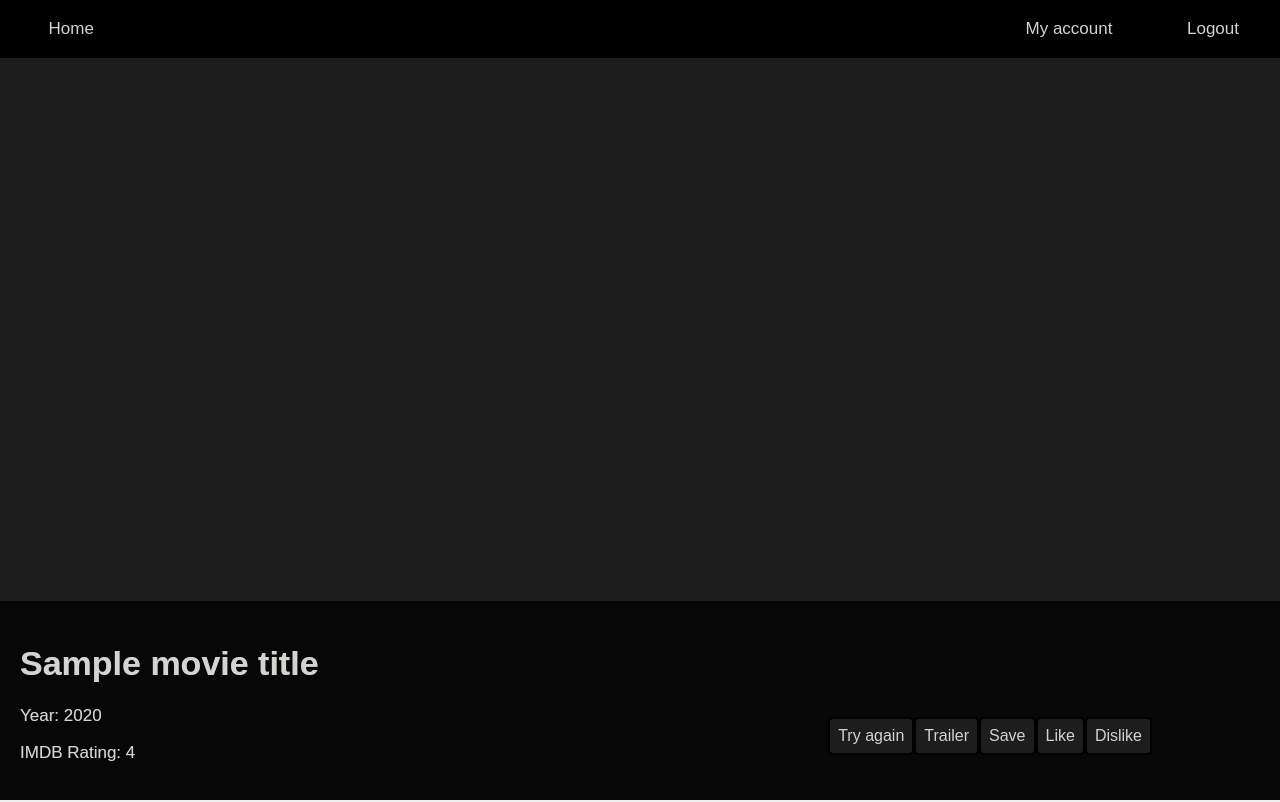
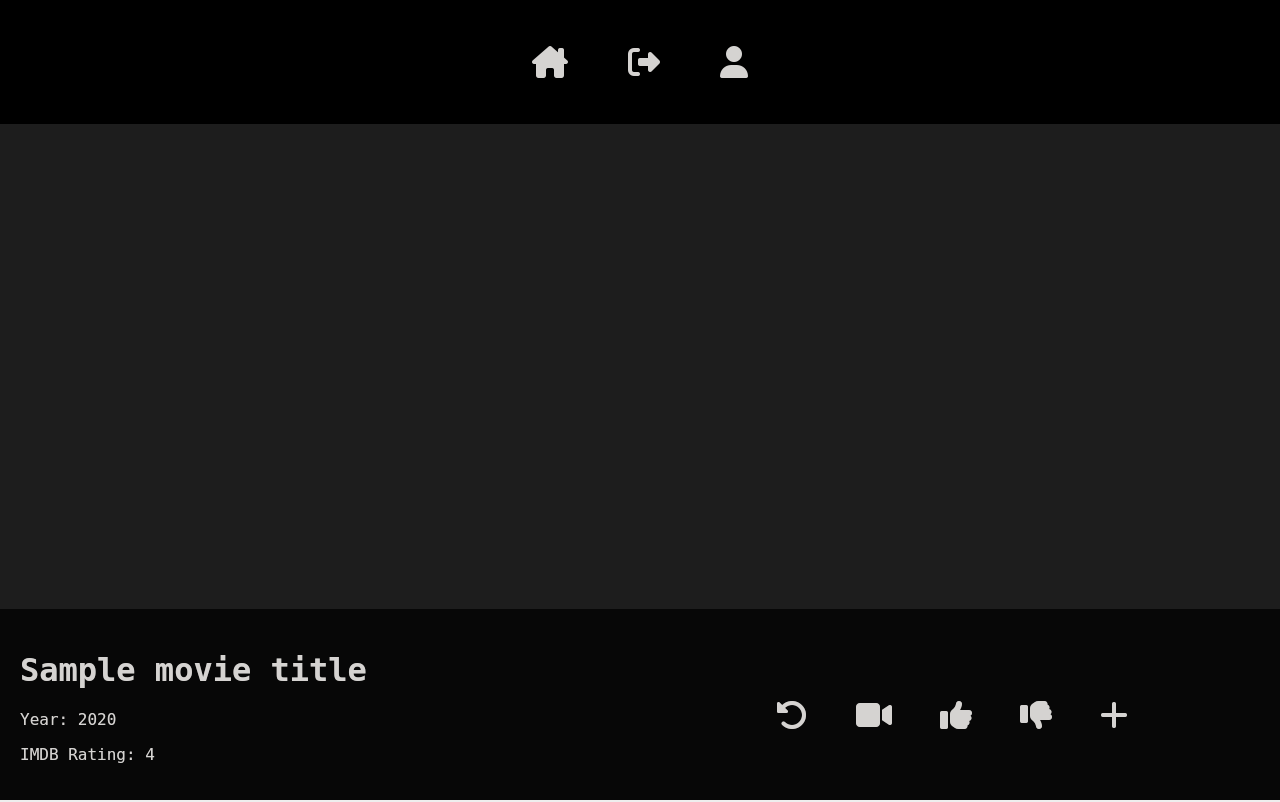
Before and after one commit to tomday8/WhistlejacketFinal, a Flask app: template templates/movies.html in a window 1280 px wide. Run offline with Flask 2, Linux system fonts and the light colour scheme; a user stored in the database is signed in; tables that the repository leaves empty hold one stand-in row (values such as "Sample post"); the template is opened without the code that fills it: most values are stand-ins (such as "Sample title", 1, 10 or a date in 2020); some libraries are stand-ins or nearby versions.

Commit message:
css styling and icons

```diff
--- a/app.py
+++ b/app.py
@@ -76,7 +76,7 @@ def home():
 def my_account():
     return render_template('account.html')
 
-@app.route("/movies")
+@app.route("/movies", methods=["GET", "POST"])
 def movies():
     movie = return_movie()
     movie_id = movie['id']
--- a/static/css/styles.css
+++ b/static/css/styles.css
@@ -1,39 +1,57 @@
 html{
     background-color: rgb(29, 29, 29);
     font-family: "Space Mono", monospace;
+    margin: 0;
 }
 
 main{
-    position: absolute;
-    top: 50%; left: 50%;
-    transform: translate(-50%,-50%);
     display: flex;
     flex-direction: column;
-    margin: auto;
     text-align: center;
+    color: rgb(213, 211, 209);
+    margin-top: auto;
     align-items: center;
-    color: rgb(213, 211, 209);
 }
 
+body{
+    margin: 0;
+    /* display: flex;
+    flex-direction: column;
+    justify-content: center;
+    height: 100vh;
+    width: 100vh; */
+}
 h1{
     padding: 1rem;
 }
 
 a {
-    /* border: solid 1px black; */
     border-radius: 5px;
     text-decoration: none;
     color: inherit;
-    padding: 1rem;
-    width: 7rem;
+    width: auto;
+    margin: 1rem;
+    padding: 14px 14px;
 }
 
-/* .moviebuttons{
-    padding: 2rem;
-} */
+i {
+    width: auto;
+    height: auto;
+}
+
+form{
+    display: flex;
+    flex-direction: column;
+    align-items: center;
+}
+
+#formid {
+    padding: 0.5rem;
+}
 
 input {
     border-radius: 5px;
+    padding: 0.5rem;
 }
 
 #newAccount {
@@ -42,34 +60,23 @@ input {
 }
 
 ul {
-    position: fixed;
-    top: 0;
-    left: 0;
-    width: 100%;
-    list-style-type: none;
+    display: flex;
     margin: 0;
-    padding: 5px;
-    overflow: hidden;
+    padding: 0;
+    justify-content: center;
 }
 
 li {
     display:flex;
     flex-direction: row;
-}
+    padding: 1rem;
 
-#right-nav {
-    width: 100%;
-}
-
-#rightBtn {
-    float: right;
 }
 
 li a {
-    display: block;
     color: rgb(213, 211, 209);
     text-align: center;
-    padding: 14px 16px;
+    padding: 14px 14px;
     text-decoration: none;
 }
 
@@ -78,12 +85,90 @@ li a:hover {
     background-color: #222;
 }
 
+a:hover {
+    background-color: #222;
+}
+
 #updateAccountForm {
  display: flex;
  flex-direction: column;
  float: left;
+ padding: 0.5rem;
 }
+
 
 input {
     float: left;
 }
+
+input[type=submit] {
+    margin: 0.5rem;
+}
+
+.content {
+    position: fixed;
+    bottom: 0;
+    background: rgba(0, 0, 0, 0.5);
+    color: rgb(213, 211, 209);
+    width: 100%;
+    padding: 20px;
+    display: flex;
+    align-items:baseline;
+  }
+
+  .moviebuttons {
+    color: rgb(213, 211, 209);
+    padding: 0.5rem;
+    cursor: pointer;
+    width: auto;
+  }
+
+  .moviebuttons:hover{
+    background-color: #222;
+  }
+
+  .video-container{
+    width: 100vw;
+    height: 100vh;
+  }
+
+  .allbuttons {
+    display: flex;
+    justify-content: right;
+    width: 90%;
+    position: absolute;
+    bottom: 45px;
+  }
+
+  iframe {
+    position: absolute;
+    top: 50%;
+    left: 50%;
+    width: 100vw;
+    height: 100vh;
+    transform: translate(-50%, -50%);
+    z-index: -1;
+  }
+
+  @media (min-aspect-ratio: 16/9) {
+    .video-container iframe {
+      /* height = 100 * (9 / 16) = 56.25 */
+      height: 56.25vw;
+    }
+  }
+
+  @media (max-aspect-ratio: 16/9) {
+    .video-container iframe {
+      /* width = 100 / (9 / 16) = 177.777777 */
+      width: 177.78vh;
+    }
+  }
+
+  #movieul {
+    background-color: rgba(0, 0, 0);
+    padding: 0;
+  }
+
+  .heading {
+    padding: 0;
+  }
--- a/templates/account.html
+++ b/templates/account.html
@@ -13,9 +13,9 @@
 <body>
 
     <main>
-    <h1>Account</h1>
+    <h1>ACCOUNT</h1>
       <form id="updateAccountForm" action="{{url_for('updateName')}}", method="post">
-        <input type="text" name="firstname" placeholder="{{current_user.firstname}}">
+        <input type="text" name="firstname" placeholder="{{current_user.firstname.upper()}}">
         <input type="hidden" name="user_id" value="{{current_user.id}}">
         <input type="submit" value="Update name">
       </form>
--- a/templates/movies.html
+++ b/templates/movies.html
@@ -5,112 +5,29 @@
     <meta http-equiv="X-UA-Compatible" content="IE=edge">
     <meta name="viewport" content="width=device-width, initial-scale=1.0">
     <link rel="stylesheet" href="static/css/styles.css">
+    <script src="https://kit.fontawesome.com/ddd4f252e7.js" crossorigin="anonymous"></script>
 </head>
 
-<style>
-
-body {
-  margin: 0;
-  font-family: sans-serif;
-  font-size: 17px;
-}
-
-.content {
-  position: fixed;
-  bottom: 0;
-  background: rgba(0, 0, 0, 0.5);
-  color: rgb(213, 211, 209);
-  width: 100%;
-  padding: 20px;
-  display: flex;
-  align-items:baseline;
-}
-
-.header {
-  position: fixed;
-  top: 0;
-  background: rgba(0, 0, 0, 0);
-  color: rgb(213, 211, 209);
-  width: 100%;
-  padding: 20px;
-}
-
-/* .moviebuttons {
-  color: rgb(213, 211, 209);
-  right: 0px;
-  text-decoration: none;
-  padding: 0.5rem;
-  width: 4rem;
-  background-color: rgb(91, 90, 89);
-} */
-
-.moviebuttons {
-  color: rgb(213, 211, 209);
-  text-decoration: none;
-  padding: 0.5rem;
-  background-color: rgb(29, 29, 29);
-  display: inline-block;
-  border: 2px solid black;
-  border-radius: 5px;
-  text-align: center;
-  font-size: 1rem;
-  cursor: pointer;
-  width: auto;
-}
-
-.video-container{
-  width: 100vw;
-  height: 100vh;
-}
-
-.heading {
-  padding: 0;
-}
-
-.allbuttons {
-  display: flex;
-  justify-content: right;
-  width: 90%;
-  position: absolute;
-  bottom: 45px;
-}
-
-iframe {
-  position: absolute;
-  top: 50%;
-  left: 50%;
-  width: 100vw;
-  height: 100vh;
-  transform: translate(-50%, -50%);
-}
-
-@media (min-aspect-ratio: 16/9) {
-  .video-container iframe {
-    /* height = 100 * (9 / 16) = 56.25 */
-    height: 56.25vw;
-  }
-}
-
-@media (max-aspect-ratio: 16/9) {
-  .video-container iframe {
-    /* width = 100 / (9 / 16) = 177.777777 */
-    width: 177.78vh;
-  }
-}
-
-ul {
-  background-color: rgba(0, 0, 0);
-}
-
-</style>
 </head>
 
 
+<ul id="movieul">
+  <li>
+      <a href="/"><i class="fa-solid fa-house-chimney fa-2x"></i></a>
+
+      {% if current_user.is_anonymous %}
+          <a href="{{ url_for('login') }}"><i class="fa-solid fa-right-to-bracket fa-2x"></i></a>
+      {% else %}
+          <a href="{{ url_for('logout') }}"><i class="fa-solid fa-right-from-bracket fa-2x"></i></a>
+          <a href="{{ url_for('my_account') }}"><i class="fa-solid fa-user fa-2x"></i></a>
+      {% endif %}
+
+  </li>
+</ul>
+
 <body>
 
-    <div>
       <iframe src={{background_link}}></iframe>
-       </div>
 
       <div class="content">
         <div>
@@ -119,69 +36,45 @@ ul {
         <p>IMDB Rating: {{movie_rating}}</p>
         </div>
       </div>
+
       <div class="allbuttons">
-          <a class="moviebuttons" href="/movies">Try again</a>
-          <a class="moviebuttons" href={{trailer_link}}>Trailer</a>
-
-
-          <form action="{{url_for('save')}}", method="post">
+        <a class="moviebuttons" href="/movies"><i class="fa-solid fa-rotate-left fa-2x"></i></a>
+        <a class="moviebuttons" href={{trailer_link}}><i class="fa-solid fa-video fa-2x"></i></a>
+        <form id="like-form" action="{{url_for('like')}}", method="post">
           <input type="hidden" name="user_id" value="{{current_user.id}}">
           <input type="hidden" name="movie_id" value="{{movie_id}}">
-            <input type="submit" value="Save" class="moviebuttons">
+          <input type="submit" style="display: none;">
+          <a class="moviebuttons" href="#" onclick="document.getElementById('like-form').submit()"><i class="fa-solid fa-thumbs-up fa-2x"></i></a>
         </form>
 
-          <!-- <form action="{{url_for('remove')}}", method="post">
+        <form id="dislike-form" action="{{url_for('dislike')}}", method="post">
           <input type="hidden" name="user_id" value="{{current_user.id}}">
           <input type="hidden" name="movie_id" value="{{movie_id}}">
-            <input type="submit" value="Remove">
+          <input type="submit" style="display: none;">
+          <a class="moviebuttons" href="#" onclick="document.getElementById('dislike-form').submit()"><i class="fa-solid fa-thumbs-down fa-2x"></i></a>
+        </form>
+
+        <form id="save-form" action="{{url_for('save')}}", method="post">
+          <input type="hidden" name="user_id" value="{{current_user.id}}">
+          <input type="hidden" name="movie_id" value="{{movie_id}}">
+          <input type="submit" style="display: none;"">
+          <a class="moviebuttons" href="#" onclick="document.getElementById('save-form').submit()"><i class="fa-solid fa-plus fa-2x"></i></a>
+        </form>
+
+        <!-- <form id="remove-form" action="{{url_for('remove')}}", method="post">
+          <input type="hidden" name="user_id" value="{{current_user.id}}">
+          <input type="hidden" name="movie_id" value="{{movie_id}}">
+          <input type="submit" style="display: none;">
+          <a class="moviebuttons" href="#" onclick="document.getElementById('remove-form').submit()"><i class="fa-solid fa-minus fa-2x"></i></a>
         </form> -->
 
-          <!-- <form action="{{url_for('like')}}", method="post">
+        <!-- <form id="neutral-form" action="{{url_for('neutral')}}", method="post">
           <input type="hidden" name="user_id" value="{{current_user.id}}">
           <input type="hidden" name="movie_id" value="{{movie_id}}">
-            <input type="submit" value="Like">
+          <input type="submit" style="display: none;">
+          <a class="moviebuttons" href="#" onclick="document.getElementById('neutral-form').submit()">Placeholder-neutral</a>
         </form> -->
-
-          <form action="{{url_for('like')}}" method="post">
-            <input type="hidden" name="user_id" value="{{current_user.id}}">
-            <input type="hidden" name="movie_id" value="{{movie_id}}">
-            <input  type="submit" value="Like" class="moviebuttons">
-        </form>
-
-          <form action="{{url_for('dislike')}}", method="post">
-            <input type="hidden" name="user_id" value="{{current_user.id}}">
-            <input type="hidden" name="movie_id" value="{{movie_id}}">
-            <input class="moviebuttons" type="submit" value="Dislike">
-          </form>
       </div>
-
-          <!-- <form action="{{url_for('neutral')}}", method="post">
-            <input type="hidden" name="user_id" value="{{current_user.id}}">
-            <input type="hidden" name="movie_id" value="{{movie_id}}">
-            <input type="submit" value="Neutral">
-          </form> -->
-
-
-      <div class="header">
-        <ul>
-          <li>
-              <a href="/">Home</a>
-               {% if current_user.is_anonymous %}
-               <div id="right-nav">
-                  <a id="rightBtn" href="{{ url_for('login') }}">Login</a>
-              </div>
-              {% else %}
-              <div id="right-nav">
-                  <a id="rightBtn" href="{{ url_for('logout') }}">Logout</a>
-                  <a id="rightBtn" href="{{ url_for('my_account') }}">My account</a>
-              </div>
-              {% endif %}
-
-          </li>
-      </ul>
-      </div>
-
-
 
 </body>
 
```
Also changed, not shown: static/js/script.js (+21 -0 lines), templates/base.html (+11 -11 lines), templates/index.html (+5 -4 lines), templates/login.html (+6 -5 lines), templates/registration.html (+5 -6 lines). Lines whose indentation alone changed are shown as unchanged.
